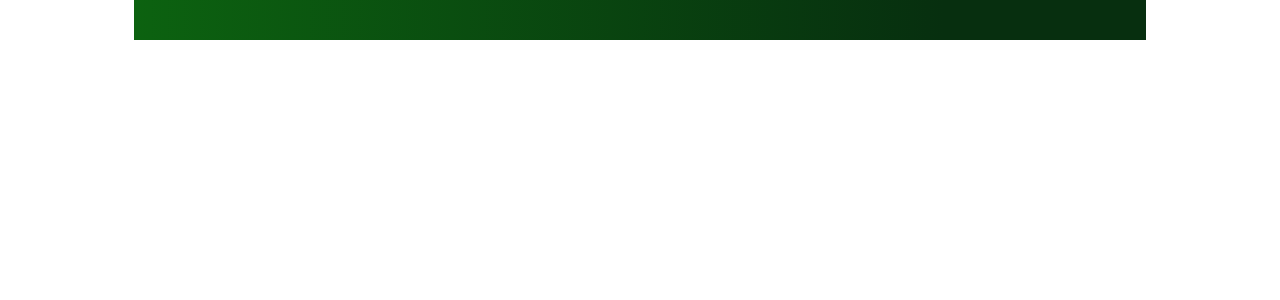
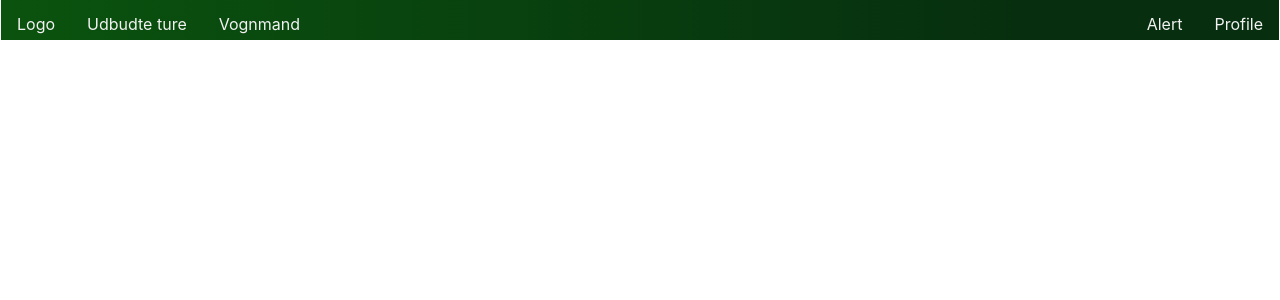
Before and after one commit to StevenGoe/truck-chain, a React (Create React App) app: page / in a window 1280 px wide. Shown: the top 300 px of the page. Built offline with nearby package versions, Linux system fonts and the light colour scheme.

Commit message:
Formatted navBar only containing texts

```diff
--- a/src/App.tsx
+++ b/src/App.tsx
@@ -6,12 +6,15 @@ const App: React.FC = () => {
   return (
     <div className="App">
       <div className="navBar">
-        <a href="" className="navLeft" id="fronLogo"></a>
-        <a href="" className="navLeft"></a>
-        <a href="" className="navRight"></a>
-      </div>
-      <div className="lightGreen">
-
+        <div id="navLeft" className="navLeft">
+          <a id="logo" className="logo" href="#Logo">Logo</a>
+          <a id="Ture" className="Ture" href="#Ture">Udbudte ture</a>
+          <a id="Vognmand" className="Vognmand" href="#Vognmand">Vognmand</a>
+        </div>
+        <div id="navRight" className="navRight">
+          <a href="#profile">Profile</a>
+          <a href="#alert">Alert</a>
+        </div>
       </div>
     </div>
   );
--- a/src/css/view1.css
+++ b/src/css/view1.css
@@ -1,7 +1,32 @@
 .navBar {
     display: flex;
-    background: rgb(12,98,16);
-    background: linear-gradient(90deg, rgba(12,98,16,1) 0%, rgba(7,47,15,1) 80%);
+    background: linear-gradient(90deg, rgb(10, 83, 14) 0%, rgba(7,47,15,1) 80%);
+    overflow: hidden;
+}
+
+
+.navBar a {
+    color: #f2f2f2;
+    padding: 14px 16px;
+    text-decoration: none;
+}
+
+.navBar .navLeft a {
+    float: left;
+    text-align: left;
+}
+
+.navBar .navLeft {
+    flex: 1;
+}
+
+.navBar .navRight {
+    flex: 1;
+}
+
+.navBar .navRight a {
+    float: right;
+    text-align: right;
 }
 
 .App {
@@ -11,11 +36,12 @@
     grid-template-rows: 5% 90% auto;
 }
 
-.navLeft {
-    flex: 1;
-    justify-content: start;
-}
-.navRight {
-    flex: 2;
-    justify-content: end;
-}
+.navBar a:hover {
+    background-color: #ddd;
+    color: black;
+  }
+
+.navBar a.active {
+    background-color: #4CAF50;
+    color: white;
+  }
--- a/src/index.css
+++ b/src/index.css
@@ -19,5 +19,5 @@ html, #root {
 
 #root {
   display: grid;
-  grid-template-columns: auto 1012px auto;
+  grid-template-columns: auto 1278px auto;
 }
```
